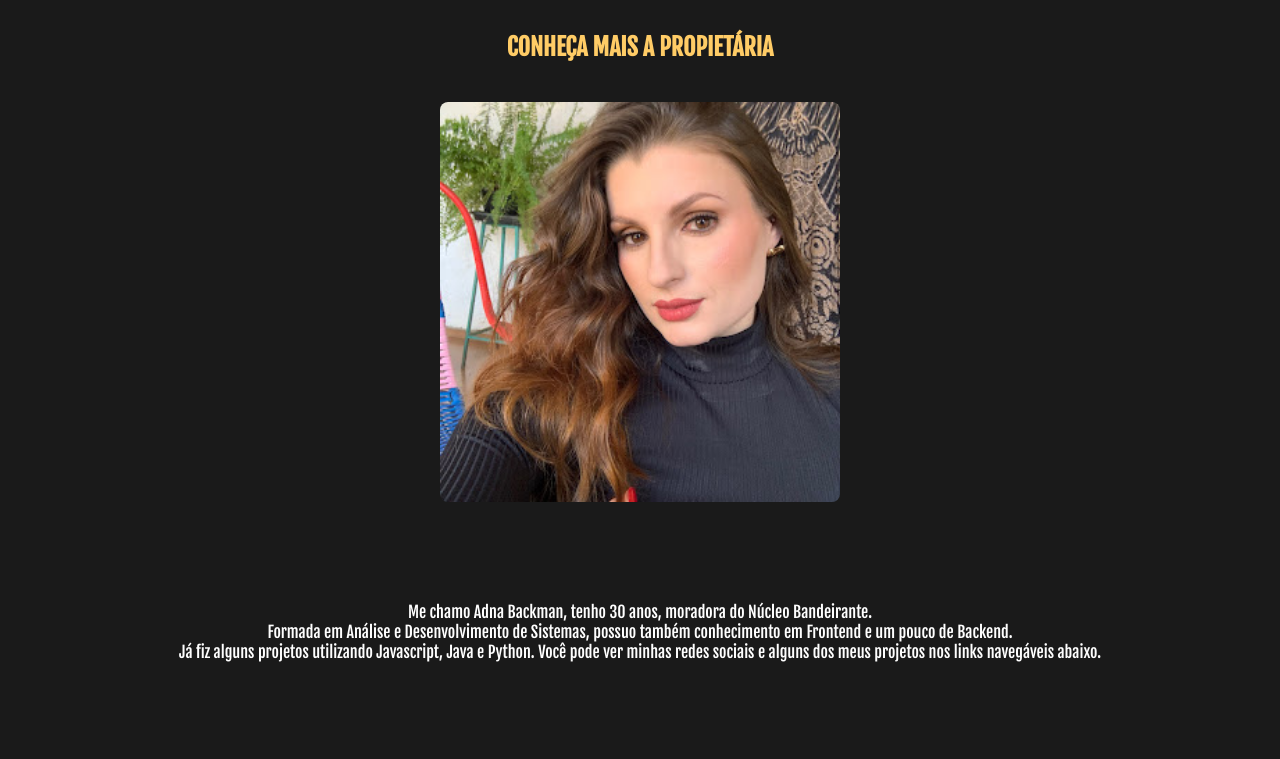
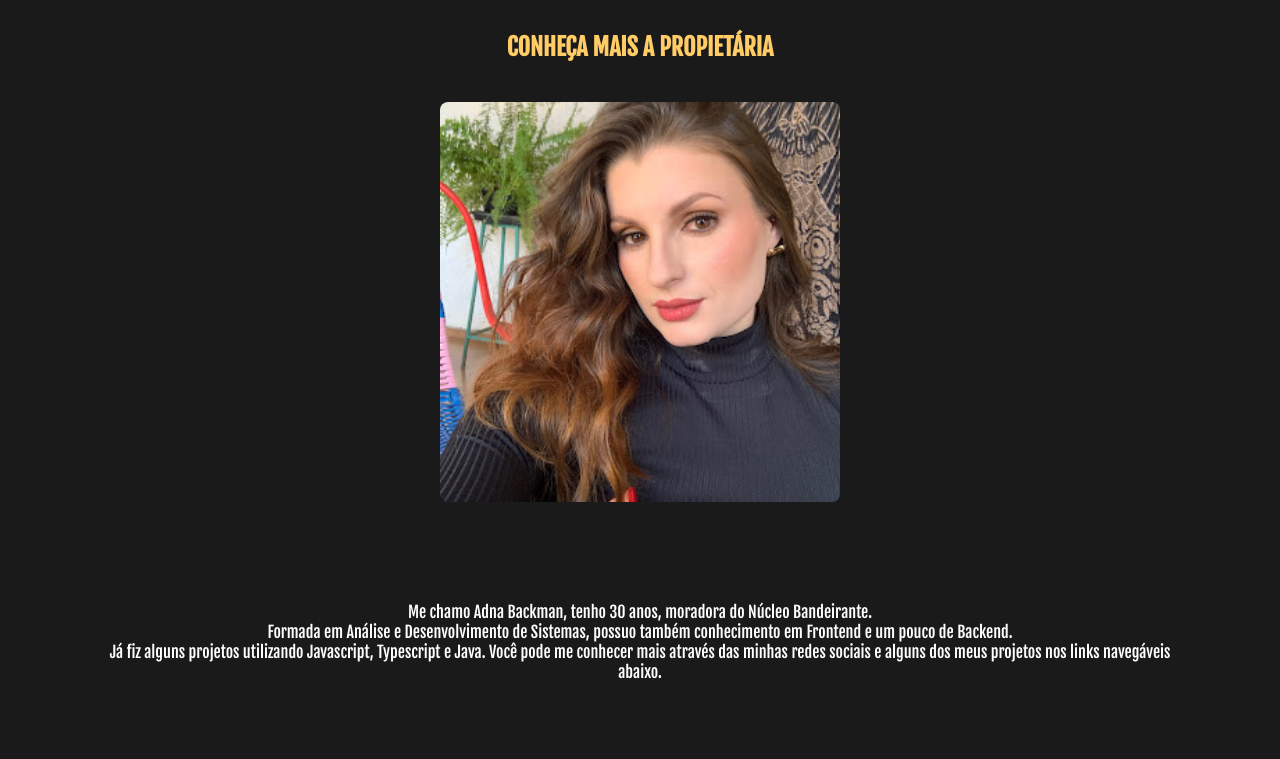
Before and after one commit to Adnabackman/prova-html-css-bootstrap, a plain HTML site: page sobre.html in a window 1280 px wide. Shown: the part 152-911 px from the top of the page. Drawn offline with nearby package versions, Linux system fonts and the light colour scheme.

Commit message:
Update sobre.html

```diff
--- a/sobre.html
+++ b/sobre.html
@@ -35,7 +35,7 @@
                 <img src="img/adna.jpg" alt="" class="adna">
                 <p class="p1">Me chamo Adna Backman, tenho 30 anos, moradora do Núcleo Bandeirante. <br>
                     Formada em Análise e Desenvolvimento de Sistemas, possuo também conhecimento em Frontend e um pouco de Backend. <br>
-                    Já fiz alguns projetos utilizando Javascript, Java e Python. Você pode ver minhas redes sociais e alguns dos meus projetos nos links navegáveis abaixo.
+                    Já fiz alguns projetos utilizando Javascript, Typescript e Java. Você pode me conhecer mais através das minhas redes sociais e alguns dos meus projetos nos links navegáveis abaixo.
                     </p>
             </div>
 
```
